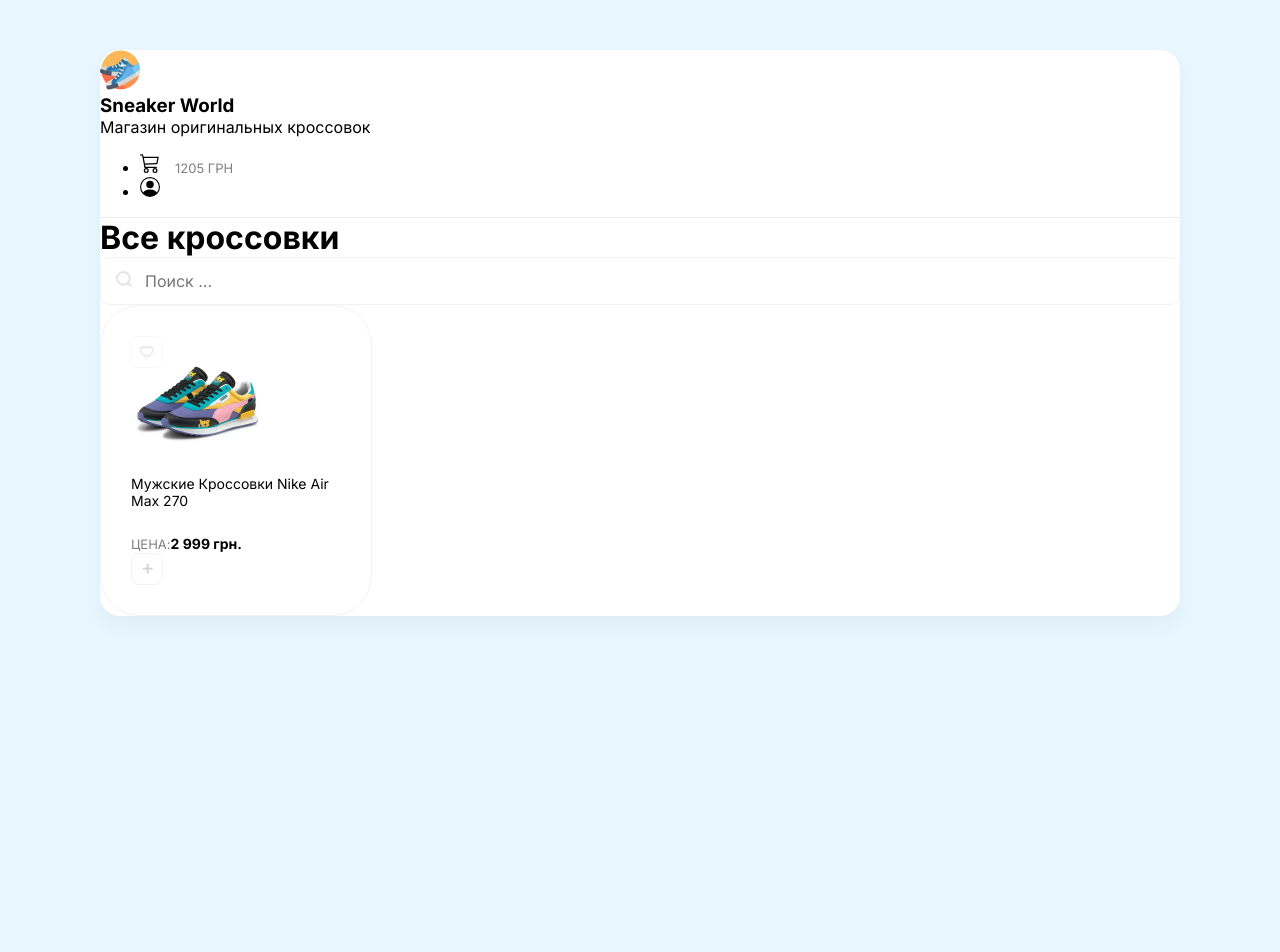
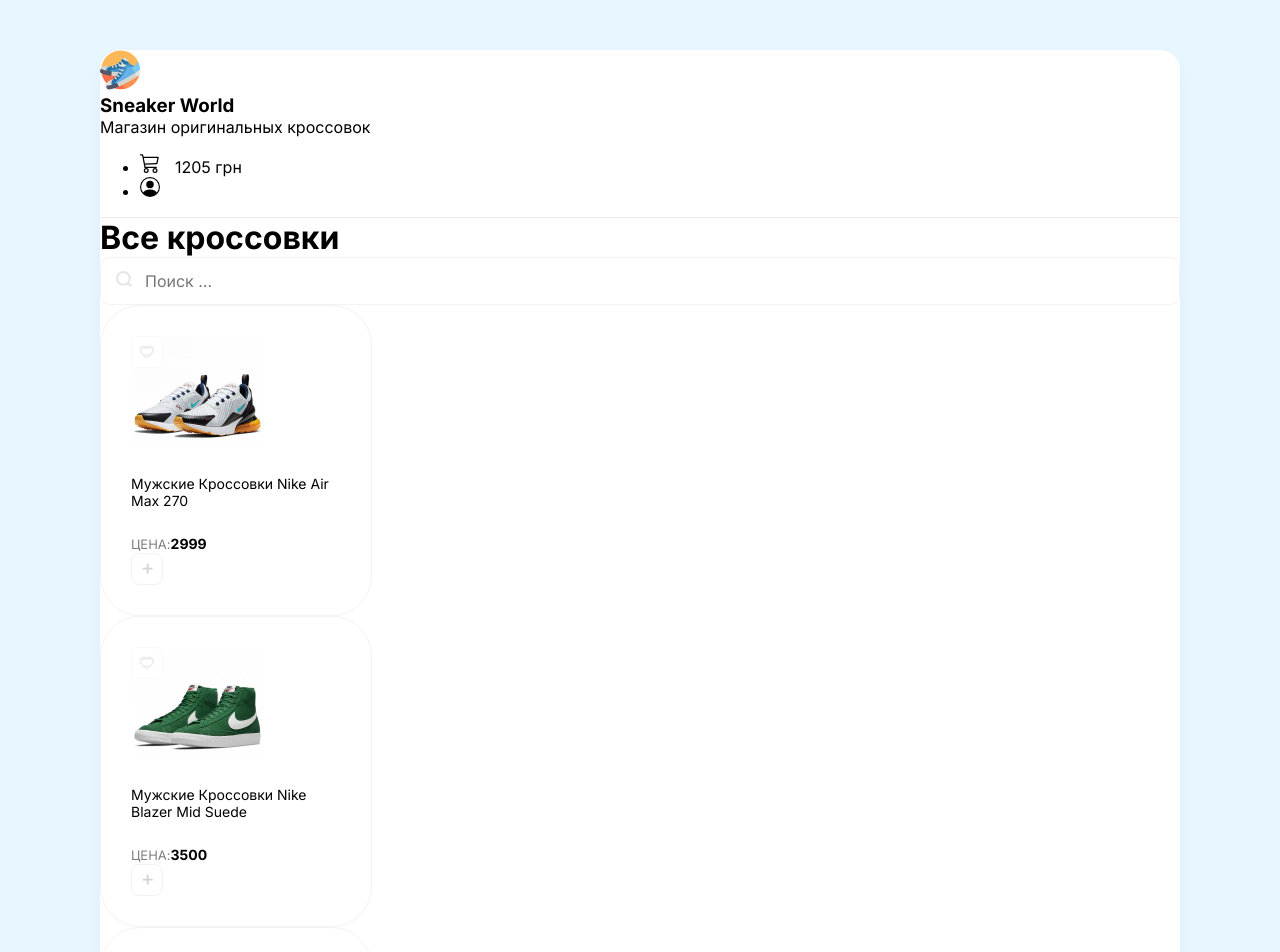
Before and after one commit to 8AREFIEV8/sneakers_shop, a React (Create React App) app: page / in a window 1280 px wide. Shown: the top 952 px of the page. Before the commit the page ends 800 px from the top, so only its background shows below. Built offline with nearby package versions, Linux system fonts and the light colour scheme.

Commit message:
sixths commit css modules

```diff
--- a/src/App.js
+++ b/src/App.js
@@ -1,12 +1,14 @@
 
 import './App.css';
-import Card from "./components/Card";
+import Card from "./components/Card/Card";
 import Header from "./components/Header";
 import Drawer from "./components/Drawer";
 
 const arr = [
-    { name: 'Мужские Кроссовки Nike Air Max 270', price: 2999},
-    { name: 'Мужские Кроссовки Nike Blazer Mid Suede', price: 3500}
+    { title: 'Мужские Кроссовки Nike Air Max 270', price: 2999, imgUrl: '/img/sneakers/1jpg.jpg'},
+    { title: 'Мужские Кроссовки Nike Blazer Mid Suede', price: 3500,imgUrl: '/img/sneakers/11jpg.jpg'},
+    { title: 'Мужские Кроссовки Nike Blazer Mid Suede', price: 3500,imgUrl: '/img/sneakers/3jpg.jpg'},
+    { title: 'Кроссовки Puma X Aka Boku Future Rider', price: 2700,imgUrl: '/img/sneakers/2jpg.jpg'},
 ];
 
 function App() {
@@ -27,12 +29,15 @@
            </div>
 
             <div className="d-flex">
-                <Card/>
-                {/*{arr.map((obj) => (*/}
-                {/*    <Card/>*/}
-                {/*    )*/}
-                {/*)*/}
-                {/*}*/}
+                {arr.map((obj) => (
+                    <Card
+                        title={obj.title}
+                        price={obj.price}
+                        imageUrl={obj.imgUrl}
+                    />
+                    )
+                )
+                }
             </div>
 
         </div>
--- a/src/components/Card.js
+++ b/src/components/Card/Card.js
@@ -1,17 +1,24 @@
-function Card() {
+
+import styles from './Card.module.scss';
+console.log(styles);
+
+function Card(props) {
+    const onClickButton = () => {
+        alert(props.title)
+    }
     return (
-        <div className="card">
-            <div className="favorite">
+        <div className={styles.card}>
+            <div className={styles.favorite}>
                 <img src="/img/heard-unliked.svg" alt="unliked"/>
             </div>
-            <img width={133} height={112} src="/img/sneakers/4jpg.jpg" alt="Sneakers"/>
-            <h5>Мужские Кроссовки Nike Air Max 270</h5>
+            <img width={133} height={112} src={props.imageUrl} alt="Sneakers"/>
+            <h5>{props.title}</h5>
             <div className="d-flex justify-between align-center">
                 <div className="d-flex flex-column">
                     <span>Цена:</span>
-                    <b>2 999 грн.</b>
+                    <b>{props.price}</b>
                     <div>
-                        <button className="button">
+                        <button className="button" onClick={onClickButton}>
                             <img width={11} height={11} src="/img/plus.svg" alt="Plus"/>
                         </button>
                     </div>
--- /dev/null
+++ b/src/components/Card/Card.module.scss
@@ -0,0 +1,35 @@
+
+.card {
+  border: 1px solid #f3f3f3;
+  padding: 30px;
+  width: 210px;
+  border-radius: 40px;
+  margin-right: 30px;
+  transition: box-shadow 0.2s ease-in-out, transform 0.2s ease-in-out;
+
+
+  .favorite {
+    position: absolute;
+    cursor: pointer;
+  }
+
+  span {
+    font-size: 13px;
+    opacity: 0.5;
+    text-transform: uppercase;
+  }
+
+  b {
+    font-size: 14px;
+  }
+
+  h5 {
+    font-weight: 400;
+    font-size: 14px;
+  }
+
+}
+.card:hover {
+  box-shadow: 0 20px 35px rgba(0, 0, 0, 0.06);
+  transform: translateY(-5px);
+}
--- a/src/index.scss
+++ b/src/index.scss
@@ -38,40 +38,7 @@
    }
  }
 
- .card {
-   border: 1px solid  #f3f3f3;
-   padding: 30px;
-   width: 210px;
-   border-radius: 40px;
-   margin-right: 30px;
-   transition: box-shadow 0.2s ease-in-out, transform 0.2s ease-in-out;
 
- }
-
- .card:hover {
-   box-shadow: 0 20px 35px rgba(0, 0, 0, 0.06);
-   transform: translateY(-5px);
- }
-
- .favorite {
-   position: absolute;
-   cursor: pointer;
- }
-
- span {
-   font-size: 13px;
-   opacity: 0.5;
-   text-transform: uppercase;
- }
-
- b {
-   font-size: 14px;
- }
-
- h5 {
-   font-weight: 400;
-   font-size: 14px;
- }
 
  .button {
    background: #FFFFFF;
```
Also changed, not shown: public/img/sneakers/2jpg.jpg (added), public/img/sneakers/2jpg.png (deleted).
